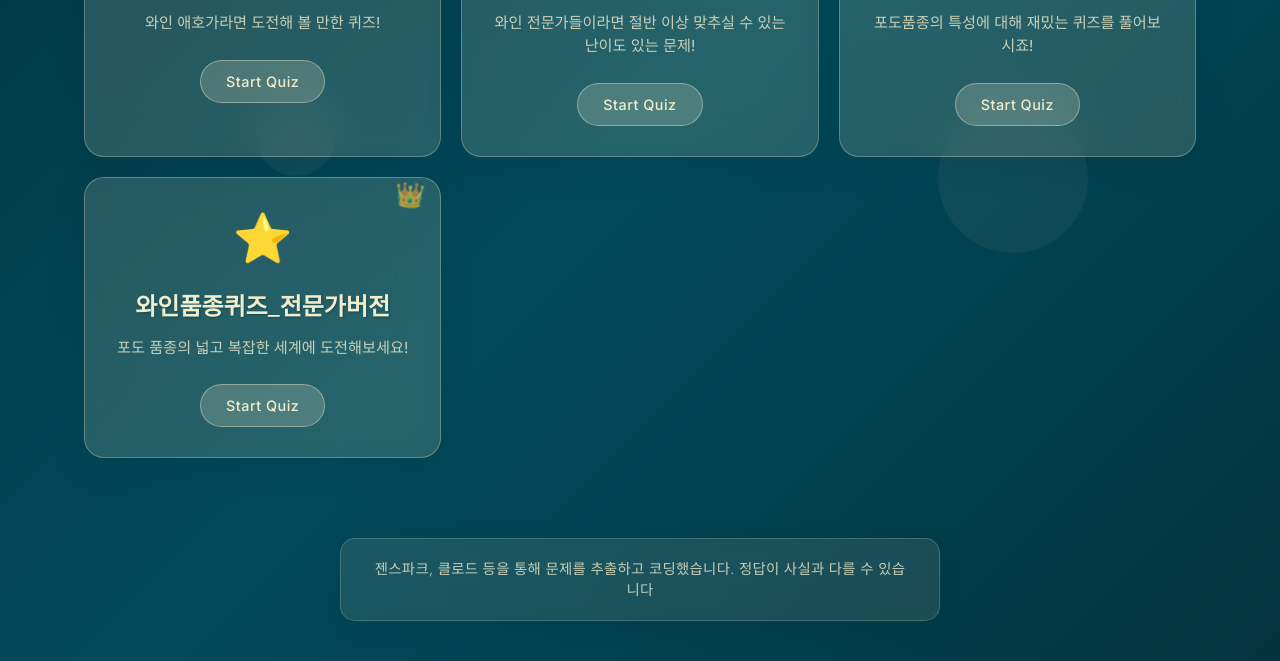
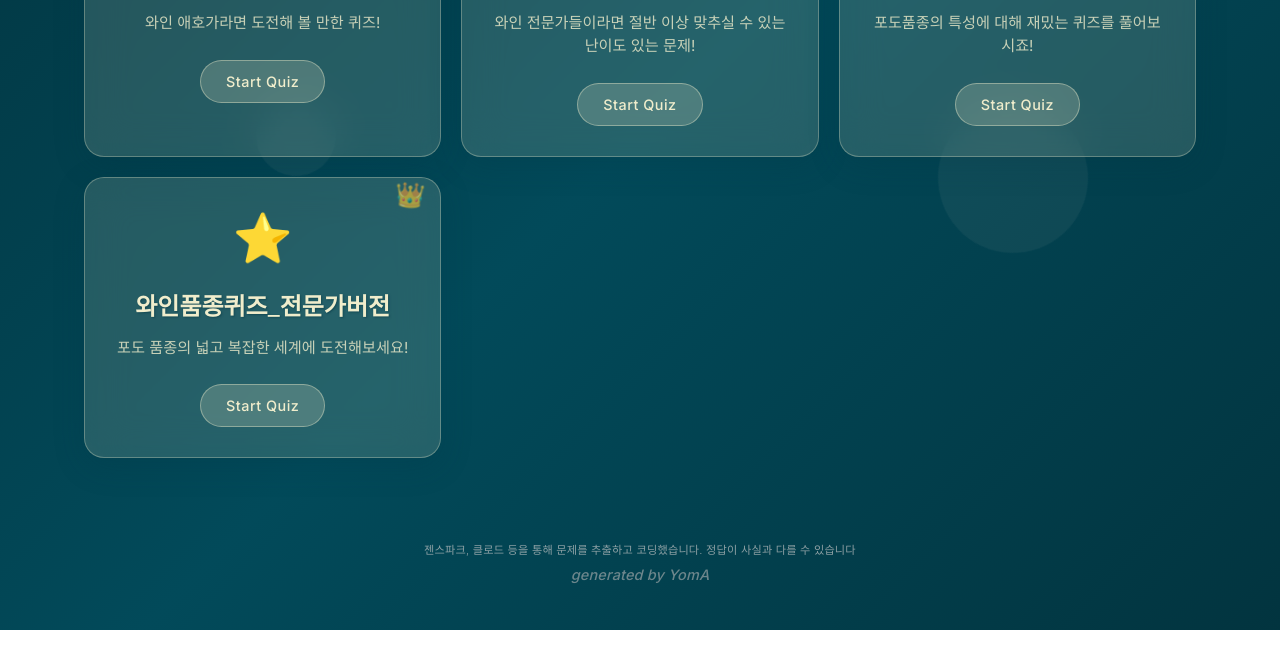
Before and after one commit to noyoma/index.html, a plain HTML site: page index.html in a window 1280 px wide. Shown: the part 365-1026 px from the top of the page. After the commit the page ends 995 px from the top, so only its background shows below. Drawn offline with Linux system fonts and the light colour scheme.

Commit message:
Update index.html

```diff
--- a/index.html
+++ b/index.html
@@ -203,24 +203,26 @@
             text-align: center;
         }
 
-        .disclaimer {
-            background: rgba(240, 237, 204, 0.1);
-            backdrop-filter: blur(15px);
-            border-radius: 15px;
-            padding: 20px 30px;
-            border: 1px solid rgba(240, 237, 204, 0.2);
-            box-shadow: 0 4px 20px rgba(2, 52, 63, 0.2);
+        .simple-disclaimer {
             display: inline-block;
             max-width: 600px;
         }
 
-        .disclaimer p {
-            color: rgba(240, 237, 204, 0.8);
-            font-size: 0.9rem;
-            line-height: 1.4;
-            margin: 0;
+        .simple-disclaimer p {
+            color: rgba(200, 200, 200, 0.7);
+            font-size: 0.7rem;
+            line-height: 1.3;
+            margin: 5px 0;
             font-weight: 300;
-            letter-spacing: 0.3px;
+            letter-spacing: 0.2px;
+        }
+
+        .generated-by {
+            font-style: italic;
+            font-size: 0.9rem !important;
+            font-weight: 500 !important;
+            color: rgba(180, 180, 180, 0.6) !important;
+            margin-top: 8px !important;
         }
 
         @media (max-width: 768px) {
@@ -241,9 +243,8 @@
                 margin-top: 60px;
             }
 
-            .disclaimer {
+            .simple-disclaimer {
                 margin: 0 10px;
-                padding: 15px 20px;
                 max-width: 90%;
             }
         }
@@ -297,8 +298,9 @@
         </div>
 
         <footer class="footer">
-            <div class="disclaimer">
+            <div class="simple-disclaimer">
                 <p>젠스파크, 클로드 등을 통해 문제를 추출하고 코딩했습니다. 정답이 사실과 다를 수 있습니다</p>
+                <p class="generated-by">generated by YomA</p>
             </div>
         </footer>
     </div>
```
